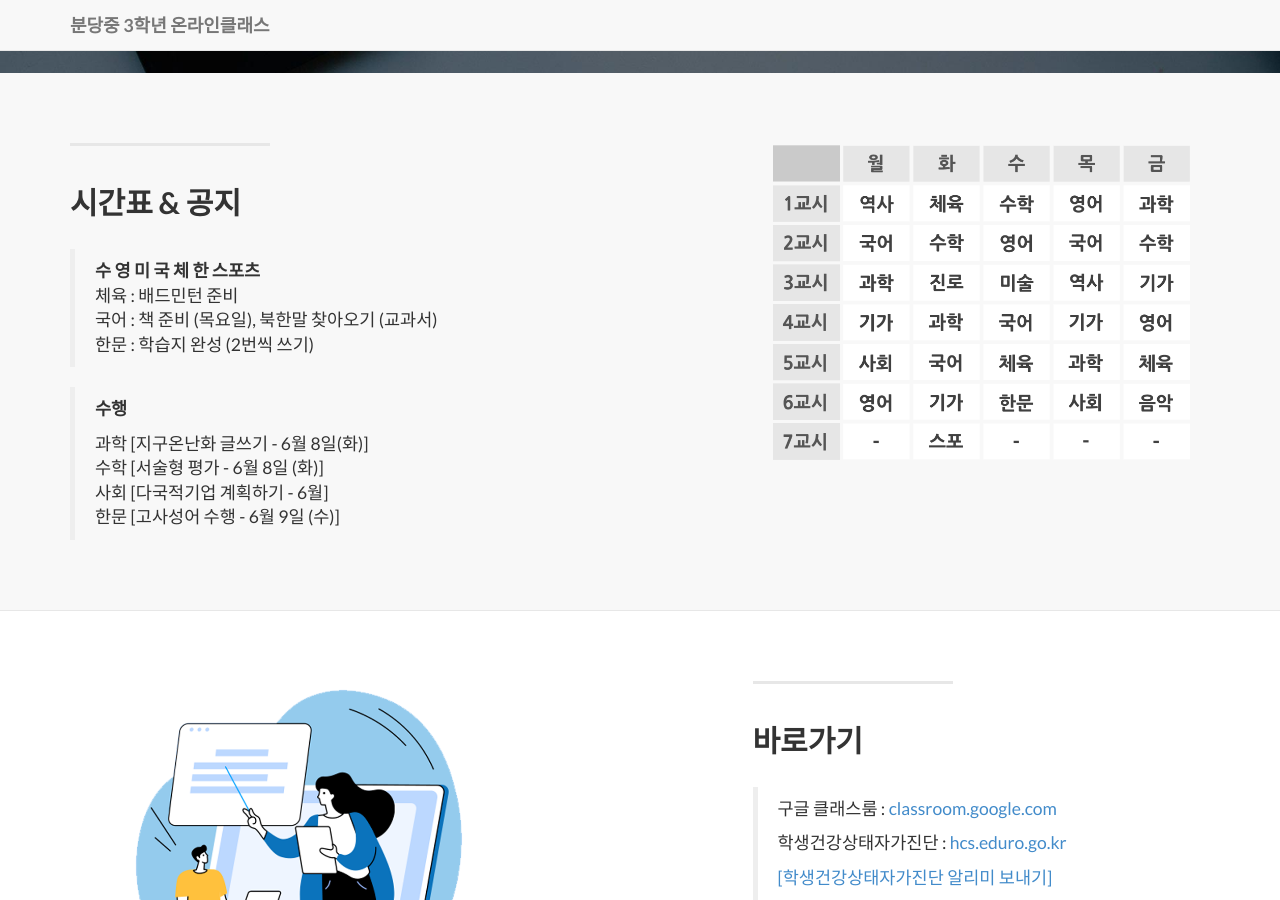
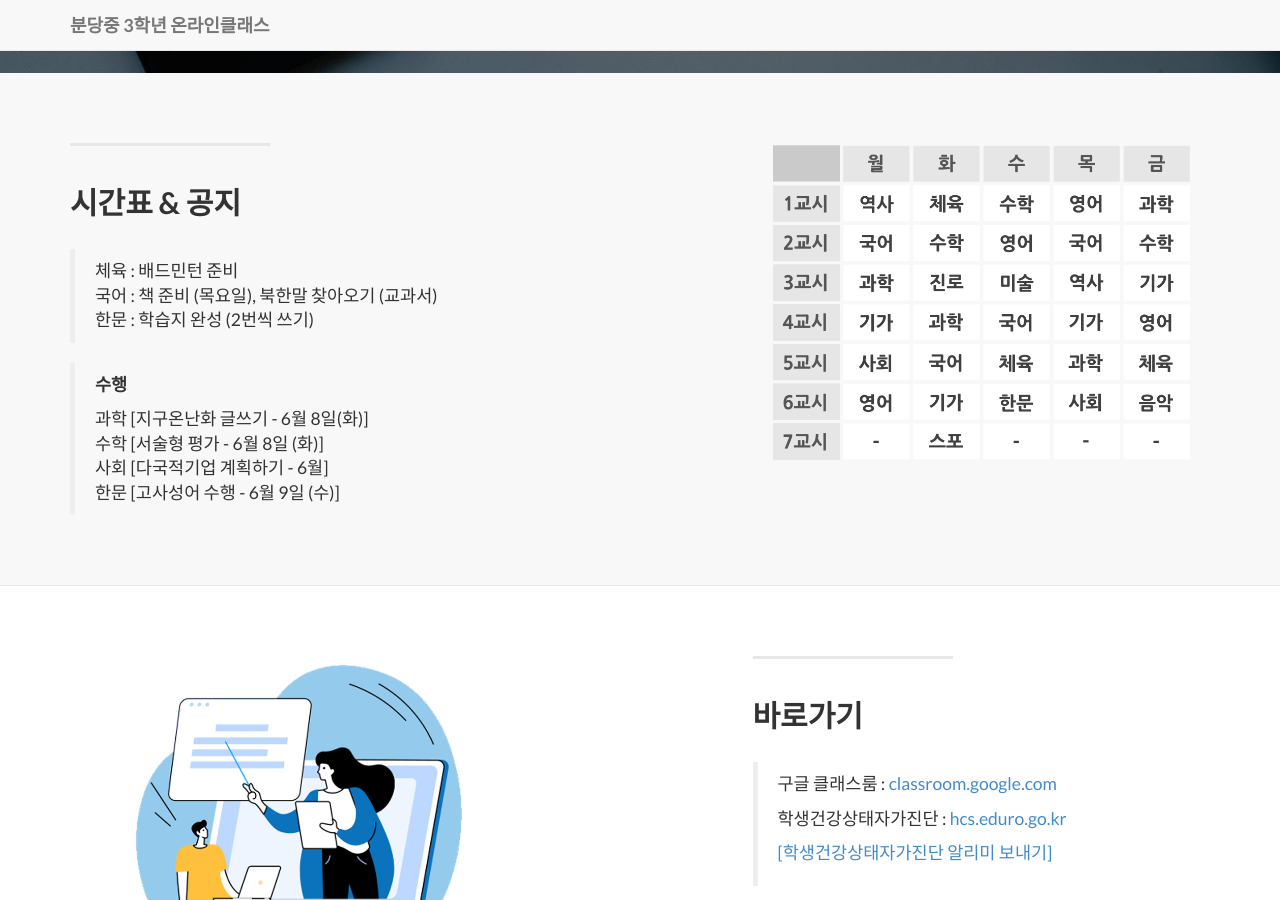
Before and after one commit to bundang-ms-2021/oncl, a Jekyll site: the page built from index.html, in a window 1280 px wide and 900 px high, scrolled down 691 px. Built offline with Jekyll 4.4.1, drawn with Linux system fonts in a browser that asks for light colours; nearby versions of some CDN libraries; library files that are not in the unit come from our copies.

Commit message:
Update 2014-09-21-services-1.markdown

```diff
--- a/_posts/2014-09-21-services-1.markdown
+++ b/_posts/2014-09-21-services-1.markdown
@@ -5,7 +5,6 @@ category: Services
 title: 시간표 & 공지
 description: |
 ---
-  > **수 영 미 국 체 한 스포츠**
   > 체육 : 배드민턴 준비
   > 국어 : 책 준비 (목요일), 북한말 찾아오기 (교과서)
   > 한문 : 학습지 완성 (2번씩 쓰기)
```
